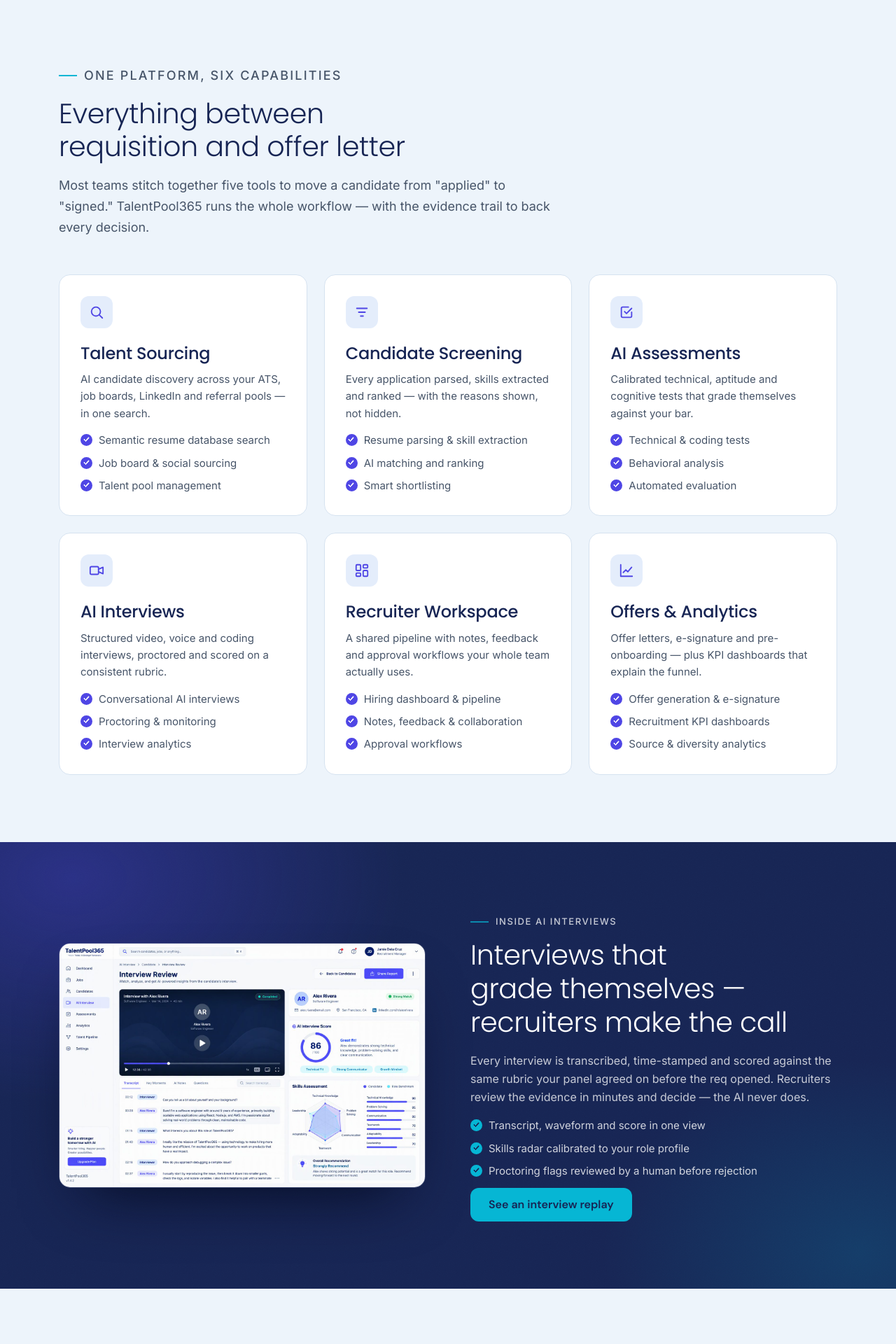
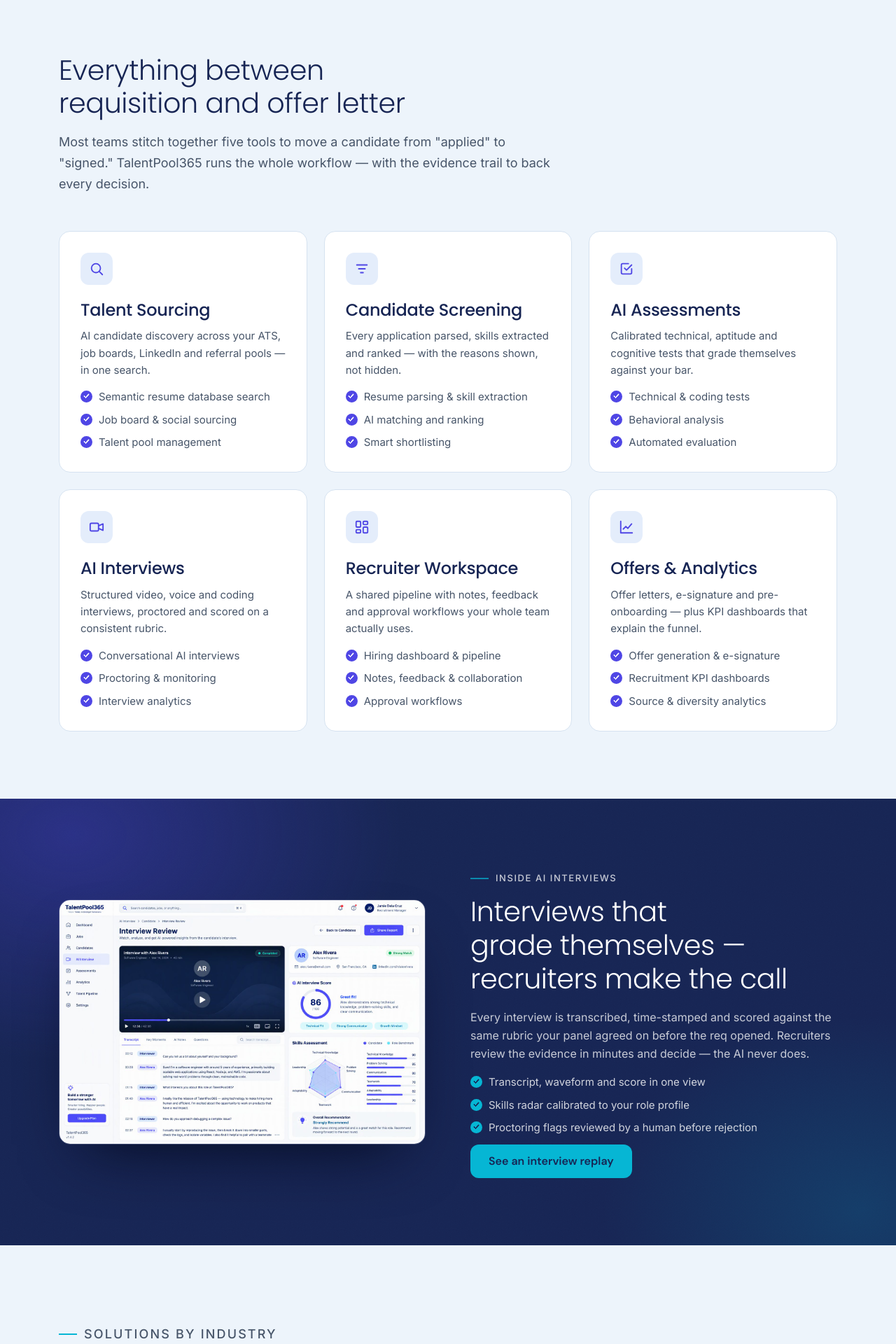
Before and after one commit to raipavan/ai_rec, a React (Vite) app: page / in a window 1280 px wide. Shown: the part 920-2840 px from the top of the page at 70% size. Built offline with nearby package versions, Linux system fonts and the light colour scheme.

Commit message:
Remove section eyebrow labels from products, how-it-works, metrics and contact

```diff
--- a/src/components/Contact.tsx
+++ b/src/components/Contact.tsx
@@ -15,7 +15,6 @@ export function Contact() {
       <div className="container">
         <div className="split" style={{ alignItems: 'start' }}>
           <Reveal className="split-copy" variant="left">
-            <p className="eyebrow">Contact sales</p>
             <h2>Talk to a human who knows hiring</h2>
             <p>
               No SDR scripts, no 45-minute qualification gauntlet. You get a product specialist and,
--- a/src/components/HowItWorks.tsx
+++ b/src/components/HowItWorks.tsx
@@ -7,7 +7,6 @@ export function HowItWorks() {
     <section className="section section--tint" id="how-it-works">
       <div className="container">
         <SectionHead
-          eyebrow="How it works"
           title="From requisition to signed offer in six moves"
           body="The same disciplined flow every time — with a human decision at every step that matters."
         />
--- a/src/components/Metrics.tsx
+++ b/src/components/Metrics.tsx
@@ -26,7 +26,6 @@ export function Metrics() {
       <span className="grain" aria-hidden="true" />
       <div className="container">
         <SectionHead
-          eyebrow="Outcomes, not features"
           title="What changes in the first quarter"
           style={{ marginBottom: 0 }}
         />
--- a/src/components/Products.tsx
+++ b/src/components/Products.tsx
@@ -8,7 +8,6 @@ export function Products() {
     <section className="section" id="products">
       <div className="container">
         <SectionHead
-          eyebrow="One platform, six capabilities"
           title="Everything between requisition and offer letter"
           body={'Most teams stitch together five tools to move a candidate from "applied" to "signed." TalentPool365 runs the whole workflow — with the evidence trail to back every decision.'}
         />
--- a/src/components/SectionHead.tsx
+++ b/src/components/SectionHead.tsx
@@ -2,7 +2,7 @@ import type { CSSProperties } from 'react';
 import { Reveal, type RevealVariant } from './Reveal';
 
 interface SectionHeadProps {
-  eyebrow: string;
+  eyebrow?: string;
   title: string;
   body?: string;
   center?: boolean;
@@ -30,7 +30,7 @@ export function SectionHead({
 
   return (
     <Reveal className={classes} style={style} variant={variant}>
-      <p className="eyebrow">{eyebrow}</p>
+      {eyebrow ? <p className="eyebrow">{eyebrow}</p> : null}
       <h2>{title}</h2>
       {body ? <p>{body}</p> : null}
     </Reveal>
```
